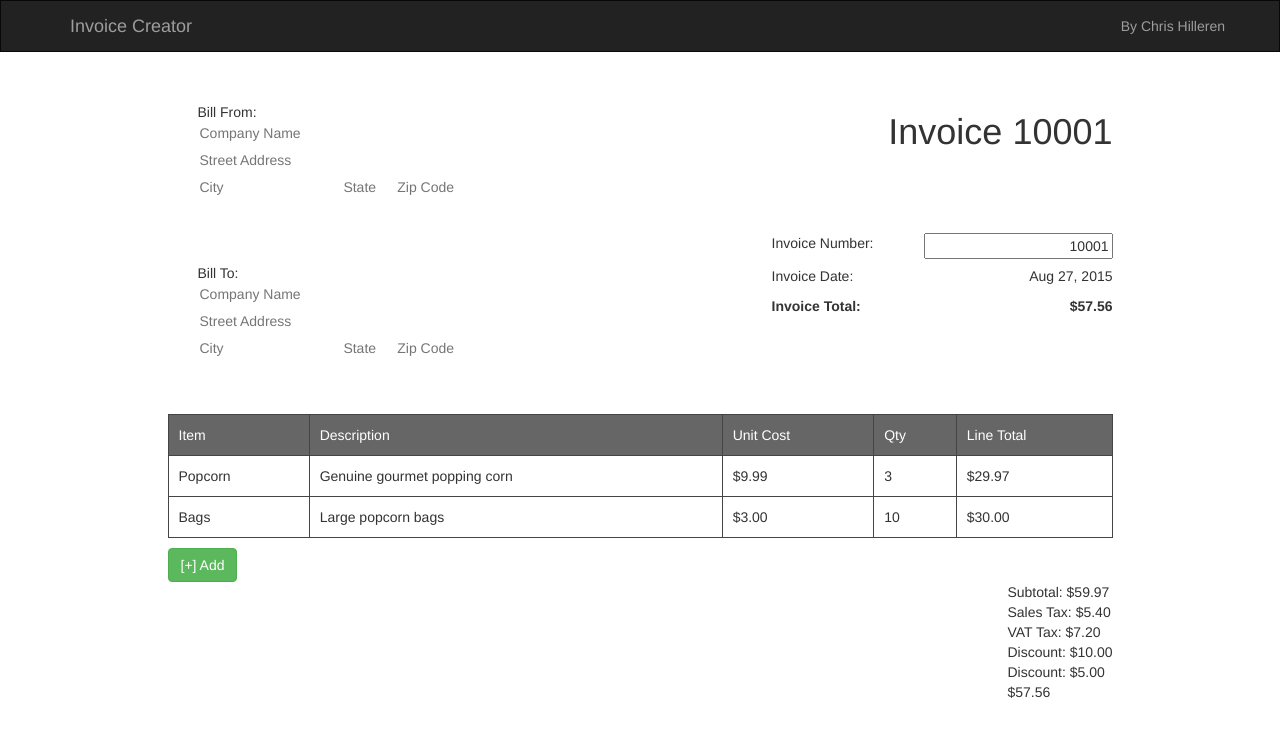
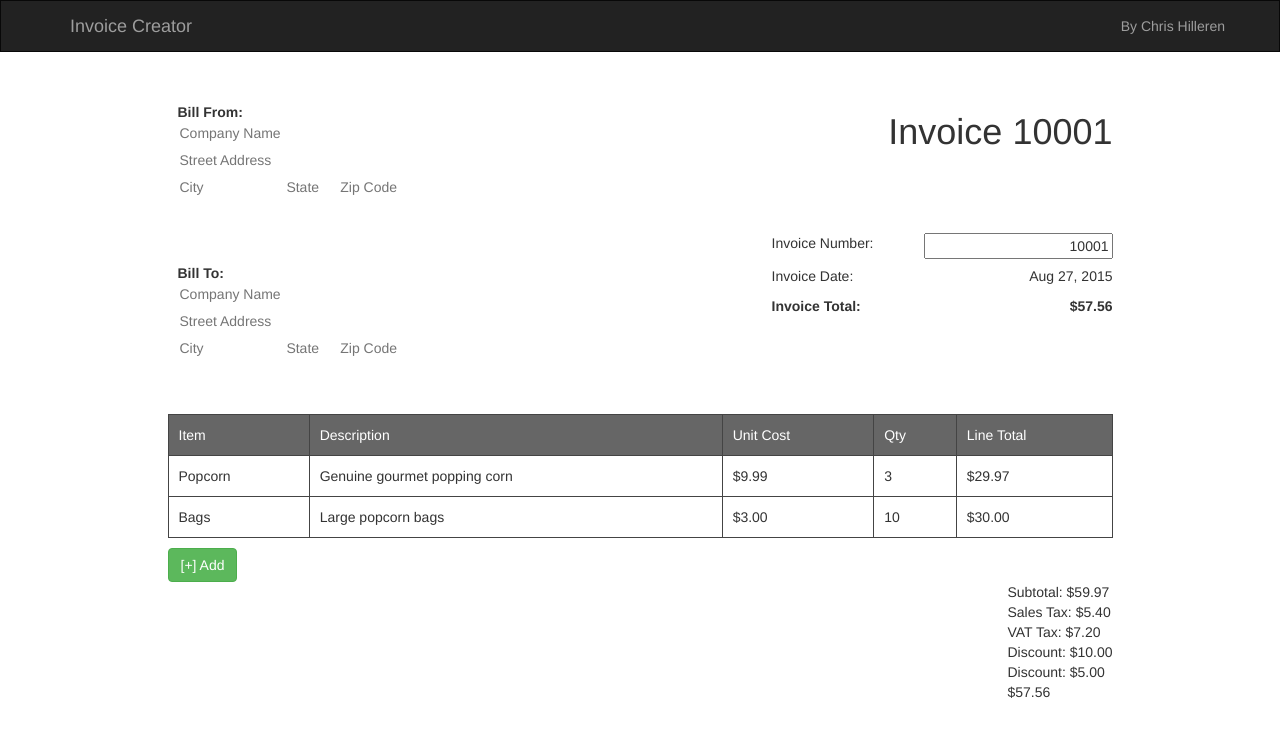
Before and after one commit to chilleren/demo_invoice, a website: page index.html in a window 1280 px wide. Drawn offline with nearby package versions, Linux system fonts and the light colour scheme.

Commit message:
improve address form style

```diff
--- a/css/app.scss
+++ b/css/app.scss
@@ -40,14 +40,15 @@ button {
 }
 
 .address-form {
-  margin: 20px;
+  border-radius: 6px;
+  margin: 20px 20px 20px 0;
   padding: 10px;
-  width: 320px;
+  width: 280px;
   .full-width {
-    width: 290px;
+    width: 250px;
   }
   .city {
-    width: 140px;
+    width: 103px;
   }
   .state {
     width: 50px;
--- a/js/partials/address.html
+++ b/js/partials/address.html
@@ -1,13 +1,13 @@
 <div ng-controller="AddressCtrl" ng-model="address"  ng-click="focusAddress()" class="address-form">
-  <div>{{text}}</div>
+  <div><strong>{{text}}</strong></div>
   <div class="form-group">
-    <input title="Can't be blank" type="text" ng-model="address.companyName" placeholder="Company Name" class="full-width" ng-blur="blurInput()" data-placement="right">
+    <input title="Can't be blank" type="text" ng-model="address.companyName" placeholder="Company Name" class="full-width" ng-blur="blurInput()" data-placement="left">
   </div>
   <div class="form-group">
-    <input title="Can't be blank" type="text" ng-model="address.street" placeholder="Street Address" class="full-width" ng-blur="blurInput()" data-placement="right">
+    <input title="Can't be blank" type="text" ng-model="address.street" placeholder="Street Address" class="full-width" ng-blur="blurInput()" data-placement="left">
   </div>
   <div class="form-group">
-    <input title="Can't be blank" type="text" ng-model="address.city" placeholder="City" class="city" ng-blur="blurInput()" data-placement="bottom">
+    <input title="Can't be blank" type="text" ng-model="address.city" placeholder="City" class="city" ng-blur="blurInput()" data-placement="left">
     <input title="Can't be blank" type="text" ng-model="address.state" placeholder="State" class="state" ng-blur="blurInput()" data-placement="bottom">
     <input title="Can't be blank" type="text" ng-model="address.zip" placeholder="Zip Code" class="zip" ng-blur="blurInput()" data-placement="right">
   </div>
```
Also changed, not shown: css/app.css, 1 other file.
